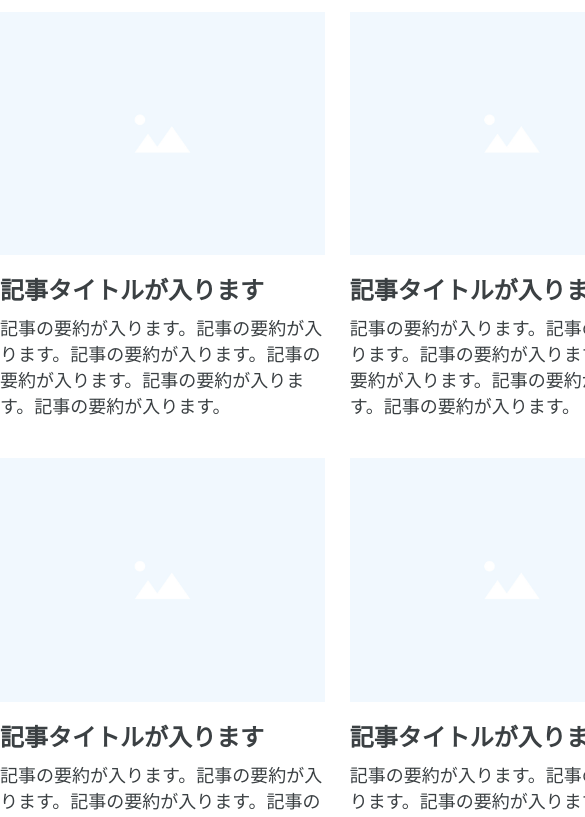
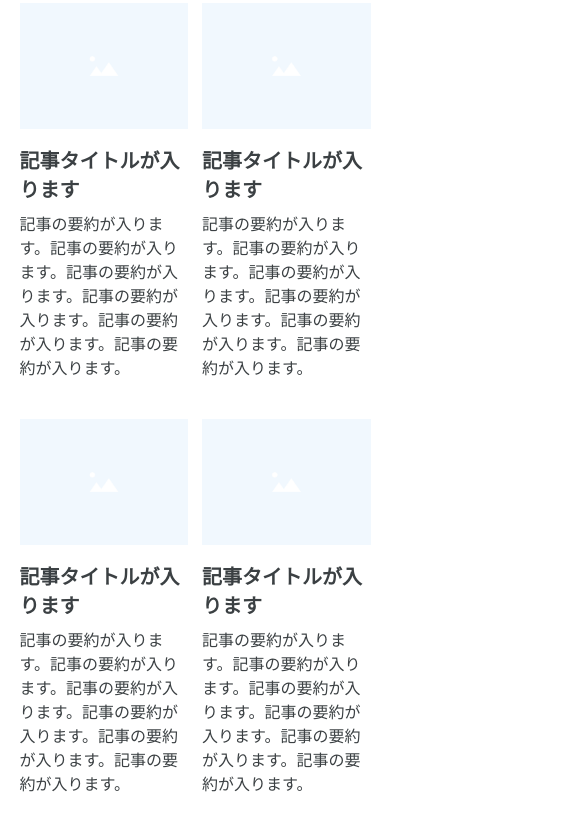
Before and after one commit to manami0624/responsive, a plain HTML site: page index.html in a window 390 px wide. Shown: the part 181-998 px from the top of the page, 585 px wide, since content can reach past the window. Drawn offline with Linux system fonts and the light colour scheme.

Commit message:
タブレットの表示に対応

```diff
--- a/CSS/style.css
+++ b/CSS/style.css
@@ -53,3 +53,24 @@
   color: #fff;
   font-size: 10px;
 }
+
+/* タブレット表示時 */
+@media (max-width: 1024px){
+  .inner{
+    width: 90%;
+    margin: 0 auto;
+  }
+  .page-heading{
+    font-size: 24px;
+  }
+  .card{
+    width: 48%;
+    margin-bottom: 40px;
+  }
+  .card__title{
+    font-size: 20px;
+  }
+  .card__summary{
+    font-size: 16px;
+  }
+}
--- a/index.html
+++ b/index.html
@@ -2,6 +2,7 @@
 <html lang="ja">
   <head>
     <meta charset="UTF-8">
+    <meta name="viewport" content="width=device-width, initial-scale=1.0" />
     <title>TECH CAMP DEMO</title>
     <link rel="stylesheet" href="./css/reset.css">
     <link rel="stylesheet" href="./css/style.css">
```
